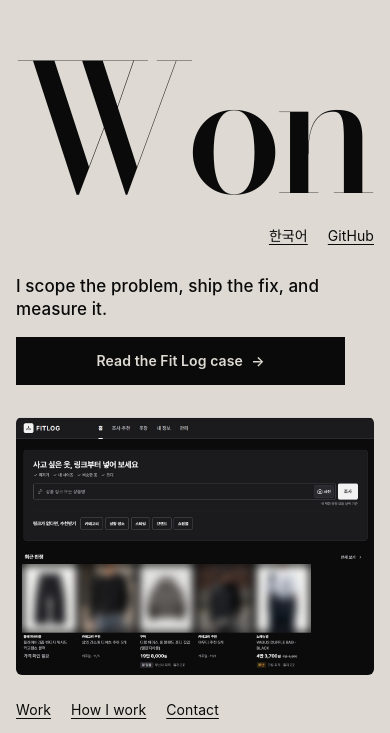
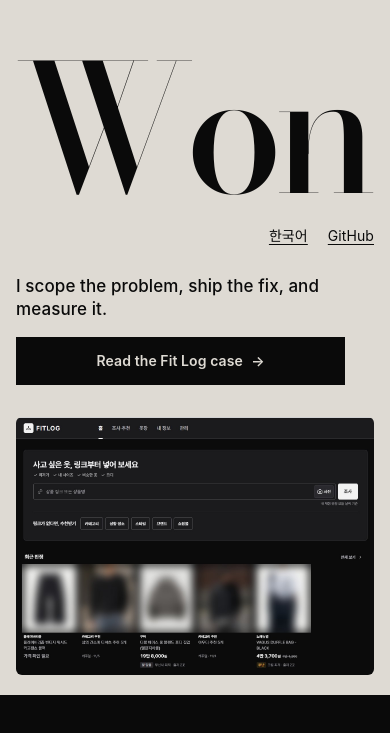
Before and after one commit to Won-22/Won-22.github.io, a plain HTML site: page index.html in a window 390 px wide. Shown: the part 111-844 px from the top of the page. Drawn offline with nearby package versions, Linux system fonts and the light colour scheme; a web font is replaced by a local one.

Commit message:
첫 화면 아래 '작업·일하는 방식·연락' 링크 삭제
Co-Authored-By: Claude Opus 5.5 <noreply@anthropic.com>
Claude-Session: https://claude.ai/code/session_01M6WNffFZC9MTru3tRHwmZm

```diff
--- a/assets/css/site.css
+++ b/assets/css/site.css
@@ -84,10 +84,9 @@ ol, ul { padding: 0; list-style: none; }
 /* ---------- Hero: name across the middle ---------- */
 .hero {
   position: relative; min-height: 100svh; display: grid;
-  grid-template-rows: auto 1fr auto; padding: 18px var(--margin) 24px;
+  grid-template-rows: auto 1fr; padding: 18px var(--margin) 24px;
 }
-.hero-top, .hero-bottom { display: flex; justify-content: space-between; align-items: flex-start; gap: 24px; }
-.hero-bottom { align-items: flex-end; font-size: var(--step-small); }
+.hero-top { display: flex; justify-content: space-between; align-items: flex-start; gap: 24px; }
 .hero-pitch { max-width: 30ch; font-size: var(--step-lead); line-height: 1.35; font-weight: 500; }
 .hero-pitch + .btn { margin-top: 16px; }
 .hero-nav { display: flex; align-items: baseline; gap: 20px; font-size: var(--step-small); }
@@ -97,7 +96,6 @@ ol, ul { padding: 0; list-style: none; }
 .wordmark text { font-family: var(--font-display); font-weight: 500; letter-spacing: -0.05em; }
 .hero .wordmark { transform-origin: 50% 60%; max-height: 52svh; }
 @media (max-width: 640px) { .hero .wordmark { max-height: none; } }
-.hero-bottom nav { display: flex; gap: 20px; margin-left: auto; }
 
 /* ---------- Intro: staircase statement ---------- */
 .intro {
@@ -324,7 +322,7 @@ a.contact-row:hover .go { transform: translateX(8px); }
 
 /* ---------- Phone ---------- */
 @media (max-width: 640px) {
-  .hero { grid-template-rows: auto auto auto 1fr auto; min-height: auto; padding-bottom: 20px; }
+  .hero { grid-template-rows: auto auto auto; min-height: auto; padding-bottom: 20px; }
   .hero-top { flex-direction: column-reverse; gap: 28px; }
   .hero-nav { align-self: flex-end; }
   .hero-pitch { font-size: 17px; }
@@ -332,8 +330,6 @@ a.contact-row:hover .go { transform: translateX(8px); }
   .hero-name { order: -1; margin: 18vh 0 28px; }
   .hero-shot { display: block; margin: 32px 0 0; overflow: hidden; border-radius: 6px; }
   .hero-shot img { width: 100%; height: auto; }
-  .hero-bottom { flex-direction: column; align-items: flex-start; gap: 12px; margin-top: 24px; }
-  .hero-bottom nav { margin-left: 0; }
 
   .intro { grid-template-columns: 1fr; min-height: auto; padding-top: 96px; }
   .stairs { font-size: 6vw; }
--- a/assets/js/site.js
+++ b/assets/js/site.js
@@ -245,12 +245,6 @@
       var shot = el("figure", { class: "hero-shot" }, [el("img", { src: "assets/img/real/home.jpg", alt: t({ ko: "Fit Log 홈 화면", en: "Fit Log home screen" }) })]);
       hero.appendChild(shot);
     }
-    var bottom = el("div", { class: "hero-bottom" });
-    var bnav = el("nav", { "aria-label": "Sections" }, [
-      linkEl(t(UI.work), "#work"), linkEl(t(UI.how), "#how"), linkEl(t(UI.contact), "#contact")
-    ]);
-    bottom.appendChild(bnav);
-    hero.appendChild(bottom);
     main.appendChild(hero);
 
     // 계단 문장
```
